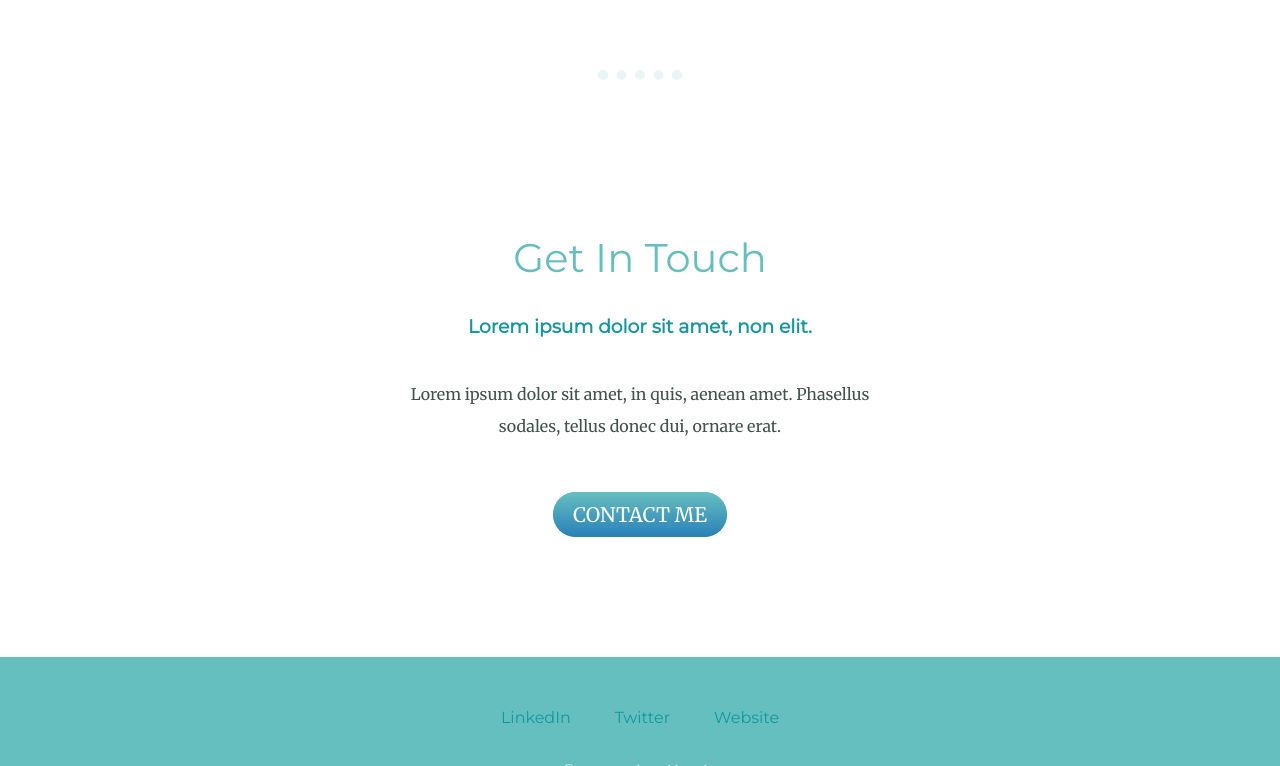
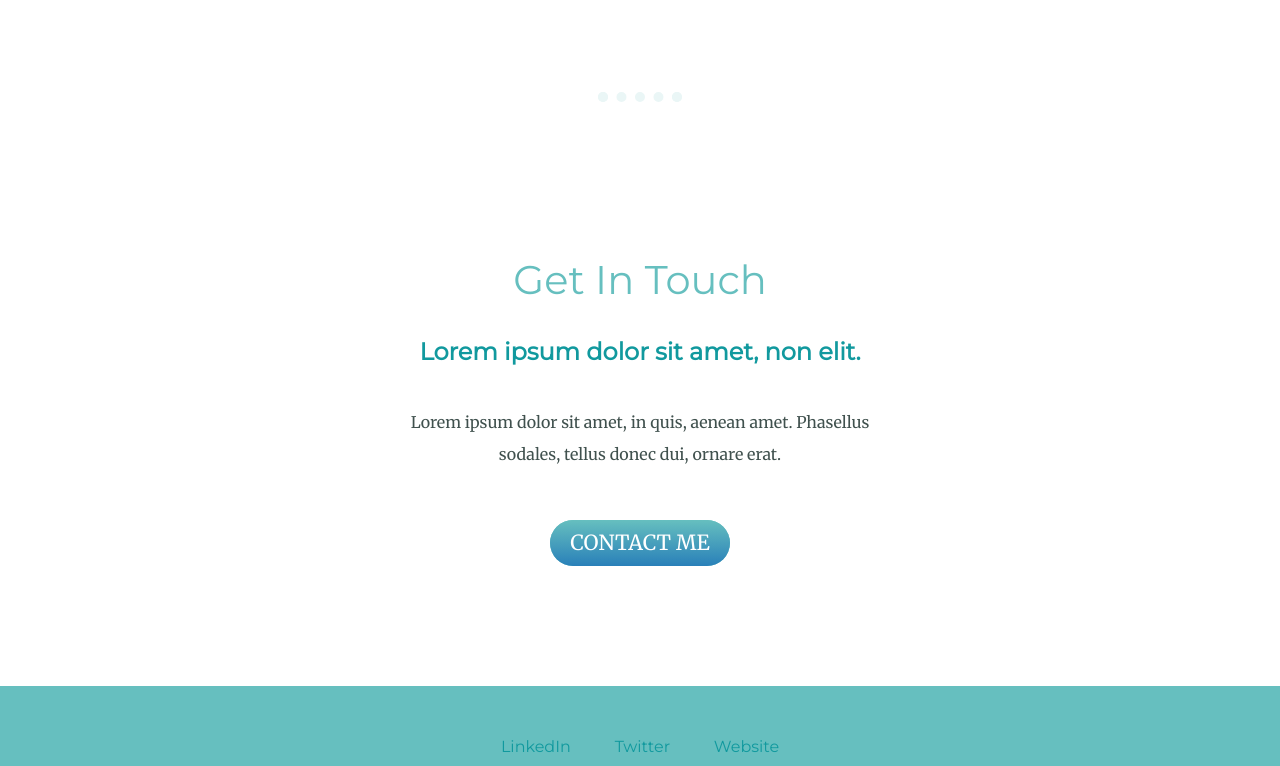
Before and after one commit to KarleziWebDev/Personal-Website, a plain HTML site: page index.html in a window 1280 px wide. Shown: the part 1975-2741 px from the top of the page. Drawn offline with Linux system fonts and the light colour scheme.

Commit message:
Add files via upload

```diff
--- a/css/styles.css
+++ b/css/styles.css
@@ -23,6 +23,7 @@ h2 {
 h3 {
   color: #11999E;
   font-family: 'Montserrat', sans-serif;
+  font-size: 1.5rem;
 }
 
 a {
@@ -136,7 +137,7 @@ hr {
   border-radius: 28px;
   font-family: 'Merriweather', serif;
   color: #ffffff;
-  font-size: 20px;
+  font-size: 1.3rem;
   padding: 10px 20px 10px 20px;
   text-decoration: none;
 }
```
